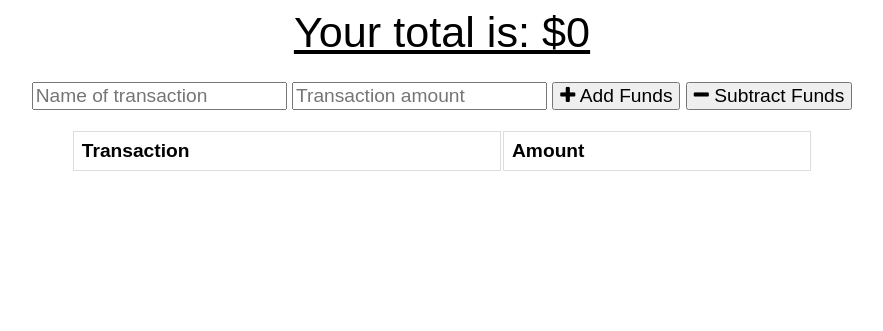
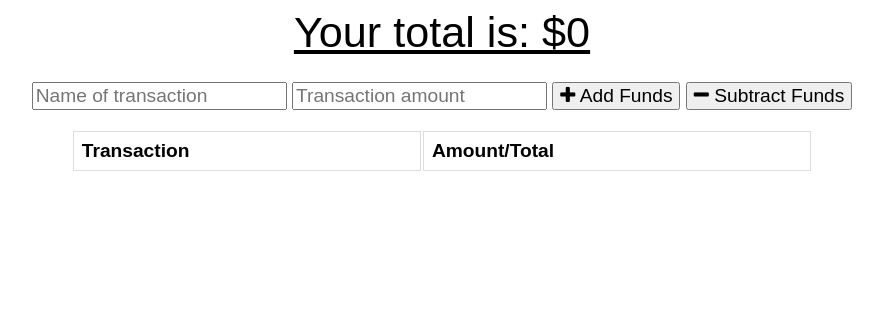
Before and after one commit to Ryansswell/BudgetTracker, a website: page public/index.html in a window 1280 px wide. Shown: the whole page, without its empty margins (198-1081 px from the left). Drawn offline with nearby package versions, Linux system fonts and the light colour scheme; no server answers.

Commit message:
Quick update on HTML

```diff
--- a/public/index.html
+++ b/public/index.html
@@ -35,7 +35,7 @@
       <table>
         <thead>
           <th>Transaction</th>
-          <th>Amount</th>
+          <th>Amount/Total</th>
         </thead>
         <tbody id="tbody"></tbody>
       </table>
```
